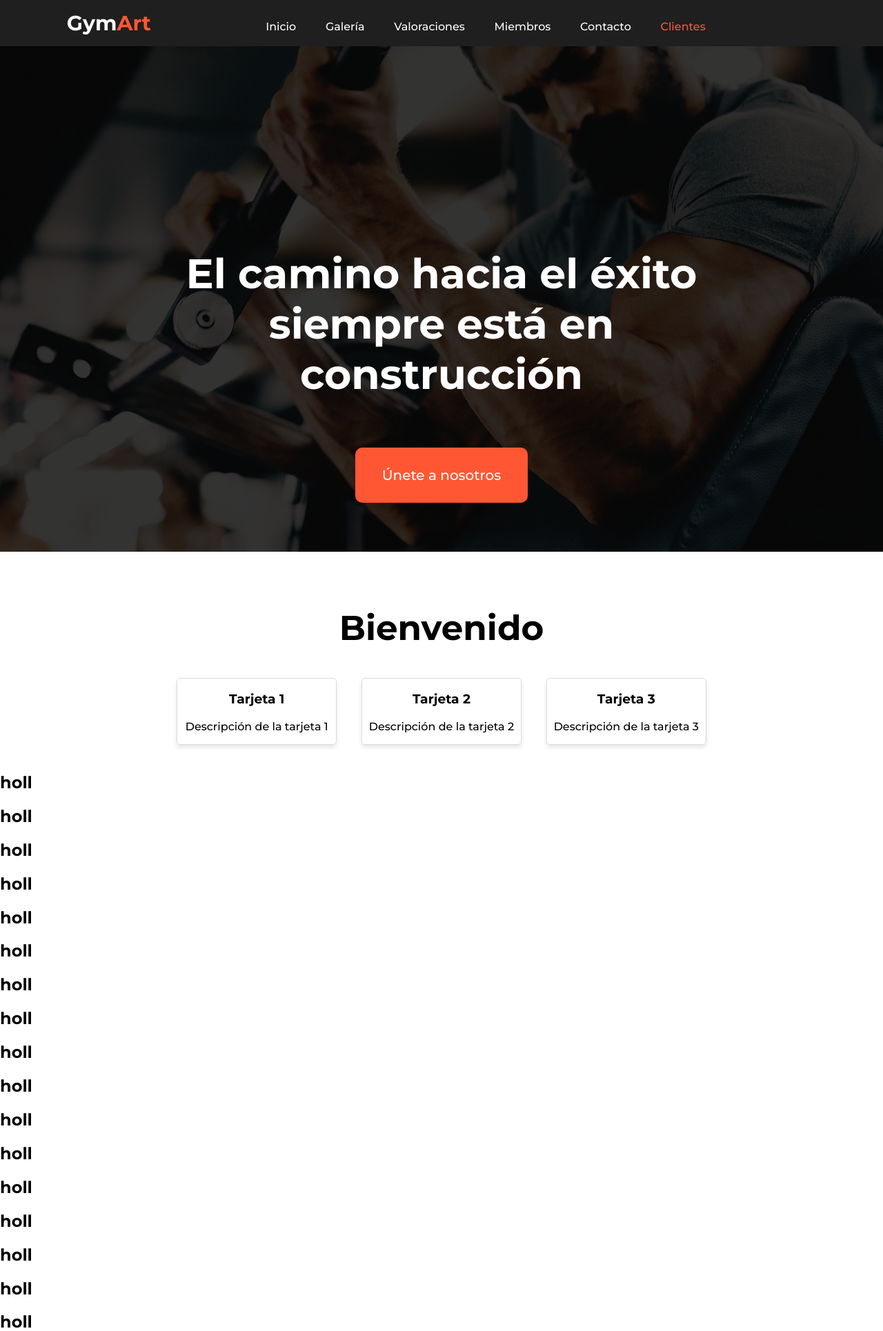
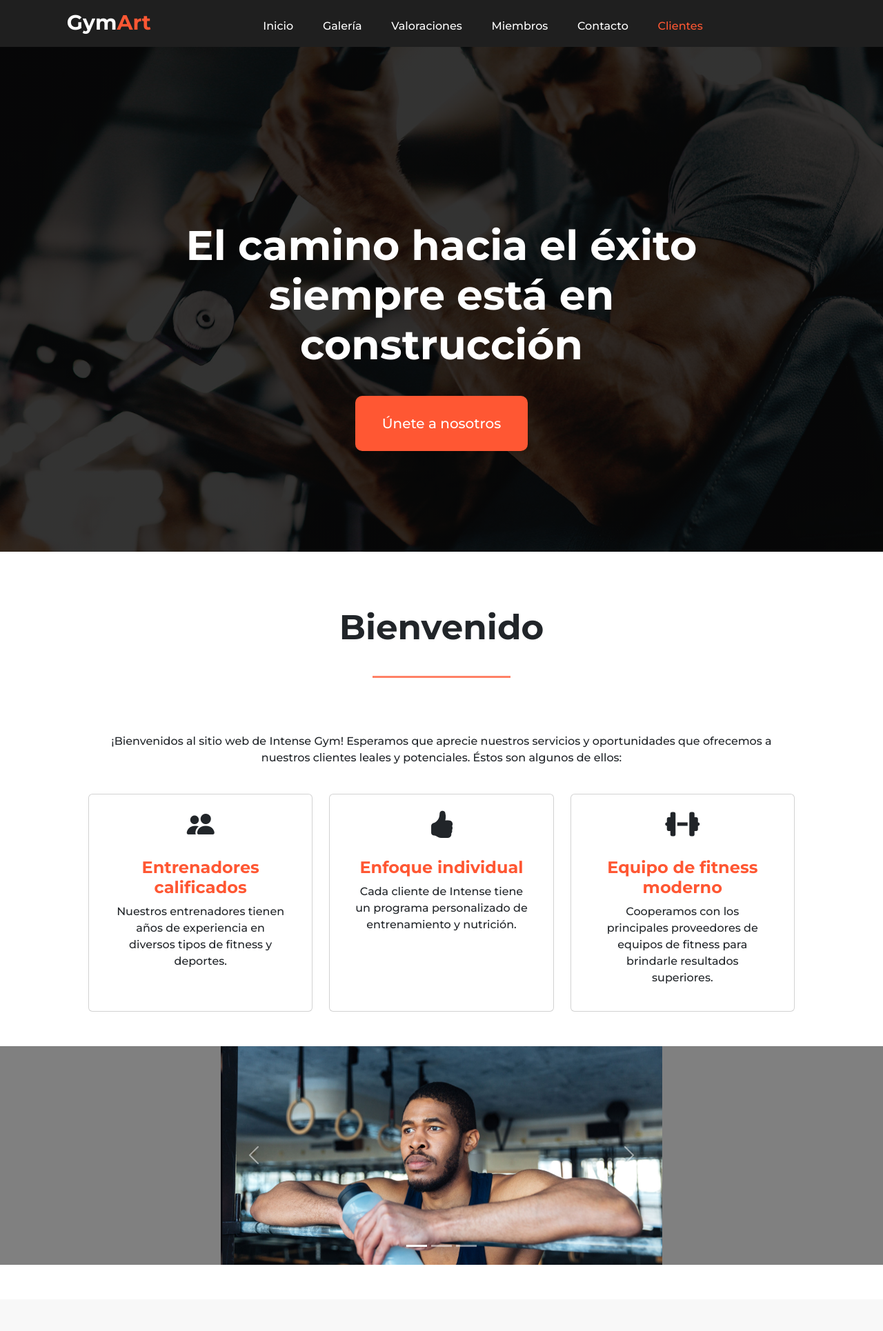
Before and after one commit to ArturoPeFe/GymArt, a PHP site: page / in a window 1280 px wide. Shown: the top 1930 px of the page at 69% size. After the commit the page ends 1834 px from the top, so only its background shows below. Run offline with PHP 8.4, Linux system fonts and the light colour scheme; some libraries are stand-ins or nearby versions.

Commit message:
Trabajando Index

```diff
--- a/css/all.css
+++ b/css/all.css
@@ -12,3 +12,23 @@ body *{
 .naranja {
     color:#FF5733 !important;
 }
+
+.w100{
+    font-weight: 100 !important;
+}
+
+.w300{
+    font-weight: 300 !important;
+}
+
+.w500{
+    font-weight: 500 !important;
+}
+
+.w700{
+    font-weight: 700 !important;
+}
+
+.w900{
+    font-weight: 900 !important;
+}
--- a/css/cards.css
+++ /dev/null
@@ -1,13 +0,0 @@
-.card-container {
-    display: flex; /* Utiliza flexbox para alinear horizontalmente las tarjetas */
-    justify-content: space-between; /* Espacia uniformemente las tarjetas horizontalmente */
-    margin: 40px 20%;
-}
-
-.card {
-    width: 30%; /* Establece el ancho deseado para cada tarjeta */
-    border: 1px solid #ddd; /* Agrega un borde a las tarjetas */
-    border-radius: 5px; /* Redondea las esquinas de las tarjetas */
-    box-shadow: 0 4px 6px rgba(0, 0, 0, 0.1); /* Agrega una sombra */
-    text-align: center; /* Centra el contenido dentro de las tarjetas */
-}
--- /dev/null
+++ b/css/cardsYcarrusel.css
@@ -0,0 +1,37 @@
+#bienvenido{
+    width: 80%;
+    margin: auto;
+    text-align: center;
+    margin-top: 80px;
+}
+
+#bienvenido > h1{
+    font-weight: 700;
+    font-size: 50px;
+}
+
+#bienvenido > p, #bienvenido * hr{
+    margin-bottom: 40px;
+}
+
+#bienvenido * hr{
+    margin: 40px auto 80px auto;
+}
+hr{
+    width: 200px;
+}
+
+.padd{
+    padding: 20px !important;
+}
+
+#fondoCarrusel{
+    background-color: gray;
+    margin-top: 50px;
+    margin-bottom: 50px;
+}
+
+#tamCarrusel{
+    margin: auto;
+    width: 50vw;
+}
--- a/css/datosCliente.css
+++ b/css/datosCliente.css
@@ -6,7 +6,7 @@
 }
 
 #divDatos > div{
-    height: 500px;
+    height: max-content;
     width: 60vw;
     padding: 50px;
     margin: auto;
--- a/css/mensBienvenidoIndex.css
+++ b/css/mensBienvenidoIndex.css
@@ -7,3 +7,17 @@
     font-weight: 700;
     font-size: 50px;
 }
+
+.card-container {
+    display: flex;
+    justify-content: space-around;
+}
+
+.card {
+    width: 200px;
+    height: 300px;
+    background-color: #f0f0f0;
+    border: 1px solid #ccc;
+    border-radius: 8px;
+    margin: 0 10px;
+}
--- a/css/menu.css
+++ b/css/menu.css
@@ -30,7 +30,6 @@
     color: white;
     width: max-content;
     font-size: 30px;
-    font-weight: 700;
     margin: 15px 0px;
 }
 
--- a/index.PHP
+++ b/index.PHP
@@ -8,8 +8,11 @@
   <link rel="stylesheet" type="text/css" href="./css/all.css">
   <link rel="stylesheet" type="text/css" href="./css/menu.css">
   <link rel="stylesheet" type="text/css" href="./css/fondoIndex.css">
-  <link rel="stylesheet" type="text/css" href="./css/mensBienvenidoIndex.css">
-  <link rel="stylesheet" type="text/css" href="./css/cards.css">
+  <link rel="stylesheet" type="text/css" href="./css/cardsYcarrusel.css">
+  <link href="https://cdn.jsdelivr.net/npm/bootstrap@5.3.2/dist/css/bootstrap.min.css" rel="stylesheet" integrity="sha384-T3c6CoIi6uLrA9TneNEoa7RxnatzjcDSCmG1MXxSR1GAsXEV/Dwwykc2MPK8M2HN" crossorigin="anonymous">
+  <link rel="stylesheet" href="https://cdn.jsdelivr.net/npm/bootstrap-icons@1.11.1/font/bootstrap-icons.css">
+  <script src="https://kit.fontawesome.com/2eff857ffa.js" crossorigin="anonymous"></script>
+
 </head>
 
 <body>
@@ -17,13 +20,13 @@
   <nav id="navbar">
     <div id="menu">
       <div id="logo">
-        <a href="/Proyecto/index.html">
-          <h2>Gym<span class="naranja">Art</span></h2>
+        <a href="/Proyecto/">
+          <h2 class="w700">Gym<span class="naranja">Art</span></h2>
         </a>
       </div>
       <div id="opcionesMenu">
         <ul>
-          <li><a href="/Proyecto/index.html">Inicio </a> </li>
+          <li><a href="/Proyecto/">Inicio </a> </li>
           <li><a href="#">Galería</a></li>
           <li><a href="#">Valoraciones</a></li>
           <li><a href="#">Miembros</a></li>
@@ -39,131 +42,77 @@
     </div>
     <button>Únete a nosotros</button>
   </div>
-  <section id="bienvenido">
+  <div id="bienvenido">
     <h1>Bienvenido</h1>
-    <div class="card-container">
-      <div class="card">
-        <h3>Tarjeta 1</h3>
-        <p>Descripción de la tarjeta 1</p>
+    <div id="espaciador">
+      <hr class="naranja border-3 opacity-75">
+    </div>
+    <p>
+      ¡Bienvenidos al sitio web de Intense Gym! Esperamos que aprecie nuestros servicios y oportunidades que ofrecemos a nuestros clientes leales y potenciales.
+      Éstos son algunos de ellos:
+    </p>
+    <div class="row row-cols-1 row-cols-md-3 g-4">
+      <div class="col">
+        <div class="card h-100 padd">
+          <h1><i class="bi bi-people-fill"></i></h1>
+          <div class="card-body">
+            <h4 class="card-title naranja w700">Entrenadores calificados</h4>
+            <p class="card-text">Nuestros entrenadores tienen años de experiencia en diversos tipos de fitness y deportes.</p>
+          </div>
+        </div>
       </div>
-      <div class="card">
-        <h3>Tarjeta 2</h3>
-        <p>Descripción de la tarjeta 2</p>
+      <div class="col">
+        <div class="card h-100 padd">
+          <h1><i class="bi bi-hand-thumbs-up-fill"></i></h1>
+          <div class="card-body">
+            <h4 class="card-title naranja w700">Enfoque individual</h4>
+            <p class="card-text">Cada cliente de Intense tiene un programa personalizado de entrenamiento y nutrición.</p>
+          </div>
+        </div>
       </div>
-      <div class="card">
-        <h3>Tarjeta 3</h3>
-        <p>Descripción de la tarjeta 3</p>
+      <div class="col">
+        <div class="card h-100 padd">
+          <h1><i class="fa-solid fa-dumbbell"></i></h1>
+          <div class="card-body">
+            <h4 class="card-title naranja w700">Equipo de fitness moderno</h4>
+            <p class="card-text">Cooperamos con los principales proveedores de equipos de fitness para brindarle resultados superiores.</p>
+          </div>
+        </div>
       </div>
     </div>
-  </section>
-
+  </div>
+  <div id="fondoCarrusel">
+    <div id="tamCarrusel">
+      <div id="carouselExampleIndicators" class="carousel slide">
+        <div class="carousel-indicators">
+          <button type="button" data-bs-target="#carouselExampleIndicators" data-bs-slide-to="0" class="active" aria-current="true" aria-label="Slide 1"></button>
+          <button type="button" data-bs-target="#carouselExampleIndicators" data-bs-slide-to="1" aria-label="Slide 2"></button>
+          <button type="button" data-bs-target="#carouselExampleIndicators" data-bs-slide-to="2" aria-label="Slide 3"></button>
+        </div>
+        <div class="carousel-inner">
+          <div class="carousel-item active">
+            <img src="./assets/img/bg/bg-5.jpg" class="d-block w-100" alt="...">
+          </div>
+          <div class="carousel-item">
+            <img src="./assets/img/bg/bg-cta.jpg" class="d-block w-100" alt="...">
+          </div>
+          <div class="carousel-item">
+            <img src="./assets/img/bg/slide2.jpg" class="d-block w-100" alt="...">
+          </div>
+        </div>
+        <button class="carousel-control-prev" type="button" data-bs-target="#carouselExampleIndicators" data-bs-slide="prev">
+          <span class="carousel-control-prev-icon" aria-hidden="true"></span>
+          <span class="visually-hidden">Previous</span>
+        </button>
+        <button class="carousel-control-next" type="button" data-bs-target="#carouselExampleIndicators" data-bs-slide="next">
+          <span class="carousel-control-next-icon" aria-hidden="true"></span>
+          <span class="visually-hidden">Next</span>
+        </button>
+      </div>
+    </div>
+  </div>
+  <script src="https://cdn.jsdelivr.net/npm/@popperjs/core@2.5.3/dist/umd/popper.min.js"></script>
+  <script src="https://cdn.jsdelivr.net/npm/bootstrap@5.3.2/dist/js/bootstrap.min.js"></script>
 </body>
 
 </html>
-
-<!--
-
-test scroll
-
-  -->
-
-
-
-
-
-<h2>holl</h2>
-<h2>holl</h2>
-<h2>holl</h2>
-<h2>holl</h2>
-<h2>holl</h2>
-<h2>holl</h2>
-<h2>holl</h2>
-<h2>holl</h2>
-<h2>holl</h2>
-<h2>holl</h2>
-<h2>holl</h2>
-<h2>holl</h2>
-<h2>holl</h2>
-<h2>holl</h2>
-<h2>holl</h2>
-<h2>holl</h2>
-<h2>holl</h2>
-<h2>holl</h2>
-<h2>holl</h2>
-<h2>holl</h2>
-<h2>holl</h2>
-<h2>holl</h2>
-<h2>holl</h2>
-<h2>holl</h2>
-<h2>holl</h2>
-<h2>holl</h2>
-<h2>holl</h2>
-<h2>holl</h2>
-<h2>holl</h2>
-<h2>holl</h2>
-<h2>holl</h2>
-<h2>holl</h2>
-<h2>holl</h2>
-<h2>holl</h2>
-<h2>holl</h2>
-<h2>holl</h2>
-<h2>holl</h2>
-<h2>holl</h2>
-<h2>holl</h2>
-<h2>holl</h2>
-<h2>holl</h2>
-<h2>holl</h2>
-<h2>holl</h2>
-<h2>holl</h2>
-<h2>holl</h2>
-<h2>holl</h2>
-<h2>holl</h2>
-<h2>holl</h2>
-<h2>holl</h2>
-<h2>holl</h2>
-<h2>holl</h2>
-<h2>holl</h2>
-<h2>holl</h2>
-<h2>holl</h2>
-<h2>holl</h2>
-<h2>holl</h2>
-<h2>holl</h2>
-<h2>holl</h2>
-<h2>holl</h2>
-<h2>holl</h2>
-<h2>holl</h2>
-<h2>holl</h2>
-<h2>holl</h2>
-<h2>holl</h2>
-<h2>holl</h2>
-<h2>holl</h2>
-<h2>holl</h2>
-<h2>holl</h2>
-<h2>holl</h2>
-<h2>holl</h2>
-<h2>holl</h2>
-<h2>holl</h2>
-<h2>holl</h2>
-<h2>holl</h2>
-<h2>holl</h2>
-<h2>holl</h2>
-<h2>holl</h2>
-<h2>holl</h2>
-<h2>holl</h2>
-<h2>holl</h2>
-<h2>holl</h2>
-<h2>holl</h2>
-<h2>holl</h2>
-<h2>holl</h2>
-<h2>holl</h2>
-<h2>holl</h2>
-<h2>holl</h2>
-<h2>holl</h2>
-<h2>holl</h2>
-<h2>holl</h2>
-<h2>holl</h2>
-<h2>holl</h2>
-<h2>holl</h2>
-<h2>holl</h2>
-<h2>holl</h2>
-<h2>holl</h2>
--- a/pages/datosCliente.php
+++ b/pages/datosCliente.php
@@ -39,12 +39,12 @@ $datos = $exec->fetch(PDO::FETCH_OBJ);
         <div id="menu">
             <div id="logo">
                 <a href="../index.php">
-                    <h2>Gym<span class="naranja">Art</span></h2>
+                    <h2 class="w700">Gym<span class="naranja">Art</span></h2>
                 </a>
             </div>
             <div id="opcionesMenu">
                 <ul>
-                    <li><a href="/Proyecto/index.php">Inicio </a> </li>
+                    <li><a href="/Proyecto/">Inicio </a> </li>
                     <li><a href="#">Galería</a></li>
                     <li><a href="#">Valoraciones</a></li>
                     <li><a href="#">Miembros</a></li>
```
Also changed, not shown: pages/acceso.php (+3 -4 lines), assets/img/bg/bg-5.jpg, assets/img/bg/bg-cta.jpg.
